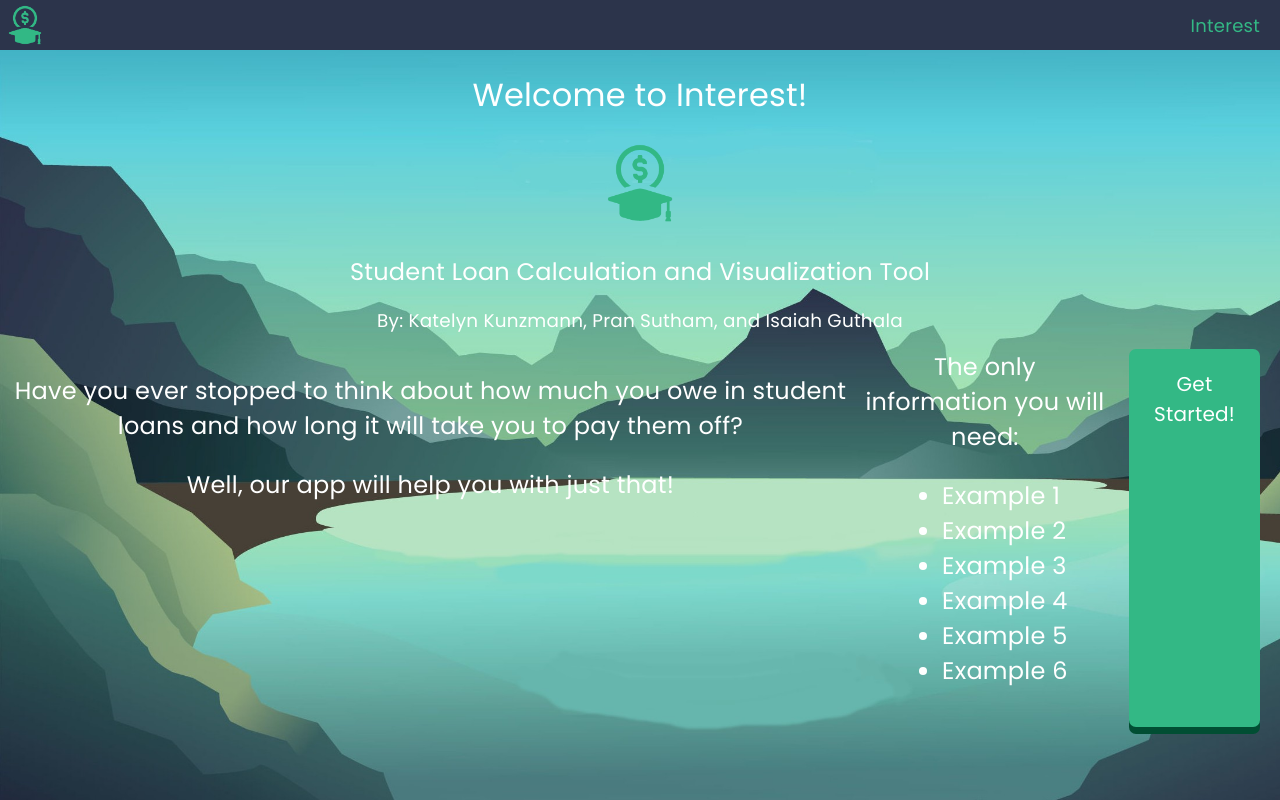
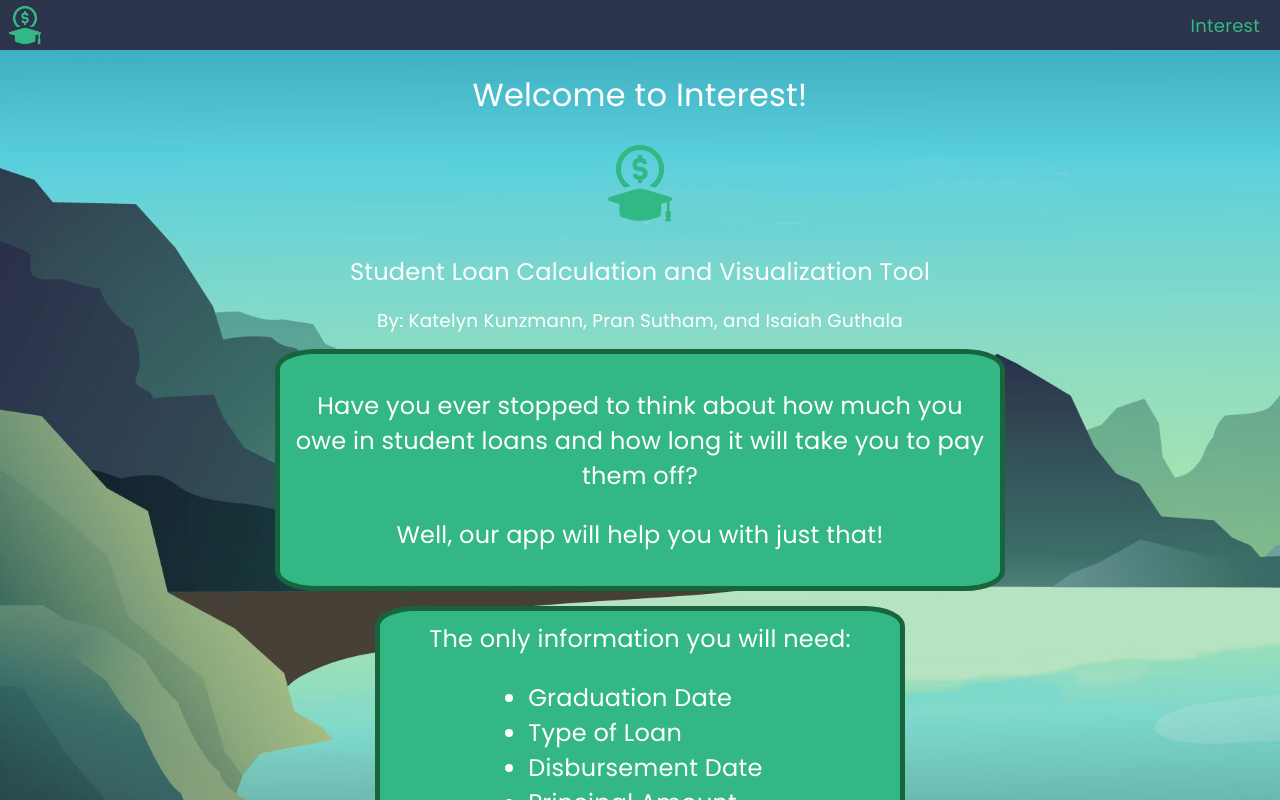
Before and after one commit to KatelynKunzmann/interest, a React (Create React App) app: page / in a window 1280 px wide. Shown: the top 800 px of the page. Built offline with nearby package versions, Linux system fonts and the light colour scheme.

Commit message:
fixing final form

```diff
--- a/src/App.css
+++ b/src/App.css
@@ -29,9 +29,6 @@
   --h2-h3-bold: 300;
 
 
-  /* background: var(--navy); */
-  background-image: url("./img/welcome-page-wide.jpg");
-  background-size: cover;
   font-family: 'Poppins',Helvetica,Arial,Lucida,sans-serif;
   font-style: normal;
   letter-spacing: 0.015rem;
@@ -88,10 +85,43 @@ ul {
 	text-align: left;
 }
 
-#description {
-  color: forest-green;
-  margin-top: var(--med-spacing);
-  margin-bottom: var(--med-spacing);
+/*********** Displaying Info ***********/
+.loanInfo {
+  padding: 25px 25px 25px 25px;
+  width: 800px;
+}
+
+.boxed {
+  width: 500px ;
+  float: left;
+  border: 5px solid var(--forest-green);
+  border-radius: 40px/20px;
+  padding: 10px;
+  background-color: var(--mint-green);
+  text-align: left;
+}
+
+.table {
+  float: right;
+  padding: 25px 25px 25px 25px;
+  width: 65%;
+}
+
+#boxedHomeInfo {
+  width: 500px;
+  border: 5px solid var(--forest-green);
+  border-radius: 40px/20px;
+  padding: 10px;
+  background-color: var(--mint-green);
+  text-align: center;
+}
+
+#boxedHome {
+  width: 700px;
+  border: 5px solid var(--forest-green);
+  border-radius: 40px/20px;
+  padding: 10px;
+  background-color: var(--mint-green);
   text-align: center;
 }
 /*********** End Displaying Info ***********/
--- a/src/Pages/Form.js
+++ b/src/Pages/Form.js
@@ -95,8 +95,8 @@ function Form() {
                         <div className="col-75">
                             <select className="select" {...register("loanType", { required: true })}>
                                 <option value="">Select...</option>
-                                <option value="federal">Federal</option>
-                                <option value="private">Private</option>
+                                <option value="Federal">Federal</option>
+                                <option value="Private">Private</option>
                             </select>
                         </div>
                     </div>
@@ -104,9 +104,9 @@ function Form() {
                     <div className="row">
                         <div className="col-75">
                             <select className="select" {...register("subsidized")}>
-                                <option value="">Select...</option>
-                                <option value="true">Subsidized</option>
-                                <option value="false">Unsubsidized</option>
+                                <option value="N/A">Select...</option>
+                                <option value="Subsidized">Subsidized</option>
+                                <option value="Unsubsidized">Unsubsidized</option>
                             </select>
                         </div>
                     </div>
@@ -172,6 +172,15 @@ function Form() {
 
                     <div className="row">
                         <div className="col-25">
+                            <label>Interest Rate</label>
+                        </div>
+                        <div className="col-75">
+                            <input className="input" {...register("interestRate")} placeholder="enter the loan interest rate" />
+                        </div>
+                    </div>
+
+                    <div className="row">
+                        <div className="col-25">
                             <label>Loan Term</label>
                         </div>
                         <div className="col-75">
@@ -197,7 +206,7 @@ function Form() {
                         </div>
                     </div>
 
-                    <input className="clicky-btn" type="submit" />
+                    <input className="clicky-btn" type="submit" value="Submit" />
 
                 </form>
 
--- a/src/Pages/Home.js
+++ b/src/Pages/Home.js
@@ -7,6 +7,7 @@ function Home() {
 
   return (
     <>
+      <html>
         <NavigationBar />
         <h1 className="title">Welcome to Interest!
           <figure>
@@ -31,23 +32,25 @@ function Home() {
 
           </section>
 
-        <section>
+        </main>
+        <section id="boxedHomeInfo" style={{ display: "inline-block", justifyContent: "center" }}>
           The only information you will need:
           <div>
             <ul>
-              <li>Example 1</li>
-              <li>Example 2</li>
-              <li>Example 3</li>
-              <li>Example 4</li>
-              <li>Example 5</li>
-              <li>Example 6</li>
+              <li>Graduation Date</li>
+              <li>Type of Loan</li>
+              <li>Disbursement Date</li>
+              <li>Principal Amount</li>
+              <li>Current Loan Balance</li>
+              <li>Interest Rate</li>
             </ul>
           </div>
         </section>
+        <div>
+          <Link className="clicky-btn" to="/form">Get Started!</Link>
+        </div>
 
-        <Link className="clicky-btn" to="/form">Get Started!</Link>
-
-      </main>
+      </html>
     </>
   )
 }
--- a/src/Pages/Verify.js
+++ b/src/Pages/Verify.js
@@ -6,6 +6,7 @@ import NavigationBar from '../components/NavigationBar';
 
 
 function Verify() {
+    alert("Please verify all information entered!");
     const { register, handleSubmit } = useForm();
     const navigate = useNavigate();
 
@@ -101,8 +102,8 @@ function Verify() {
                         <div className="col-75">
                             <select className="select" {...register("loanType", { required: true })} defaultValue={input.loanType}>
                                 <option value="">Select...</option>
-                                <option value="federal">Federal</option>
-                                <option value="private">Private</option>
+                                <option value="Federal">Federal</option>
+                                <option value="Private">Private</option>
                             </select>
                         </div>
                     </div>
@@ -110,9 +111,9 @@ function Verify() {
                     <div className="row">
                         <div className="col-75">
                             <select className="select" {...register("subsidized")} defaultValue={input.subsidized}>
-                                <option value="">Select...</option>
-                                <option value="true">Subsidized</option>
-                                <option value="false">Unsubsidized</option>
+                                <option value="N/A">Select...</option>
+                                <option value="Subsidized">Subsidized</option>
+                                <option value="Unsubsidized">Unsubsidized</option>
                             </select>
                         </div>
                     </div>
@@ -178,6 +179,15 @@ function Verify() {
 
                     <div className="row">
                         <div className="col-25">
+                            <label>Interest Rate</label>
+                        </div>
+                        <div className="col-75">
+                            <input className="input" {...register("interestRate")} defaultValue={input.interestRate} />
+                        </div>
+                    </div>
+
+                    <div className="row">
+                        <div className="col-25">
                             <label>Loan Term</label>
                         </div>
                         <div className="col-75">
```
Lines whose indentation alone changed are shown as unchanged.
